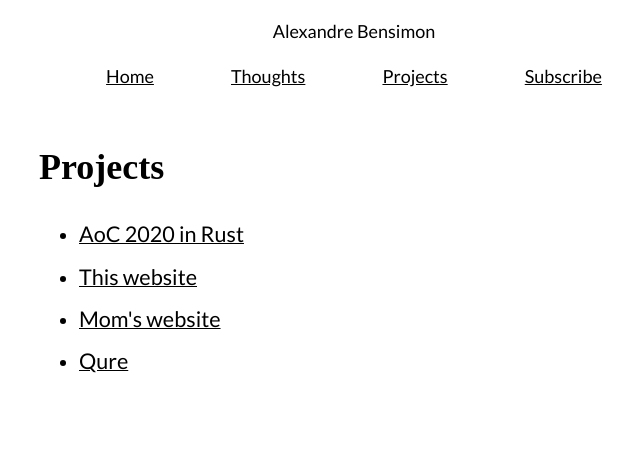
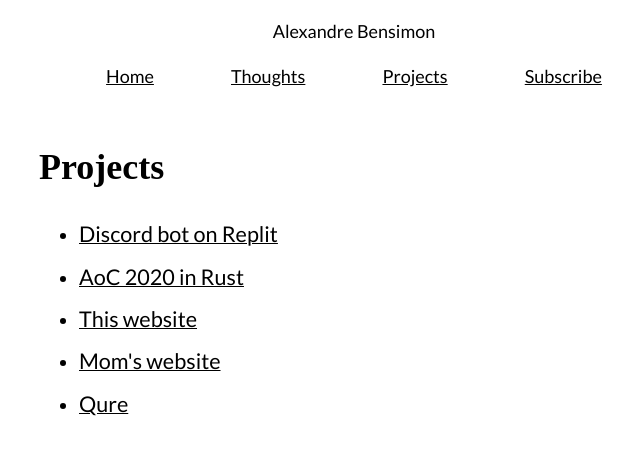
Before and after one commit to alexbensimon/personal-website, a Next.js app: page /projects in a window 1280 px wide. Shown: the top 454 px of the page, without its empty margins (286-926 px from the left). Built offline with nearby package versions, Linux system fonts and the light colour scheme; a web font is replaced by a local one.

Commit message:
Add Discord bot in projects

```diff
--- a/pages/projects/index.tsx
+++ b/pages/projects/index.tsx
@@ -10,6 +10,15 @@ const Index = () => (
     <div>
       <h1>Projects</h1>
       <ul>
+        <li className="listItem">
+          <a
+            href="https://replit.com/@alexbensimon/DiscorDynamic"
+            target="_blank"
+            rel="noopener noreferrer"
+          >
+            <h2 className="itemTitle">Discord bot on Replit</h2>
+          </a>
+        </li>
         <li className="listItem">
           <a
             href="https://github.com/alexbensimon/advent-of-code-2020"
```
